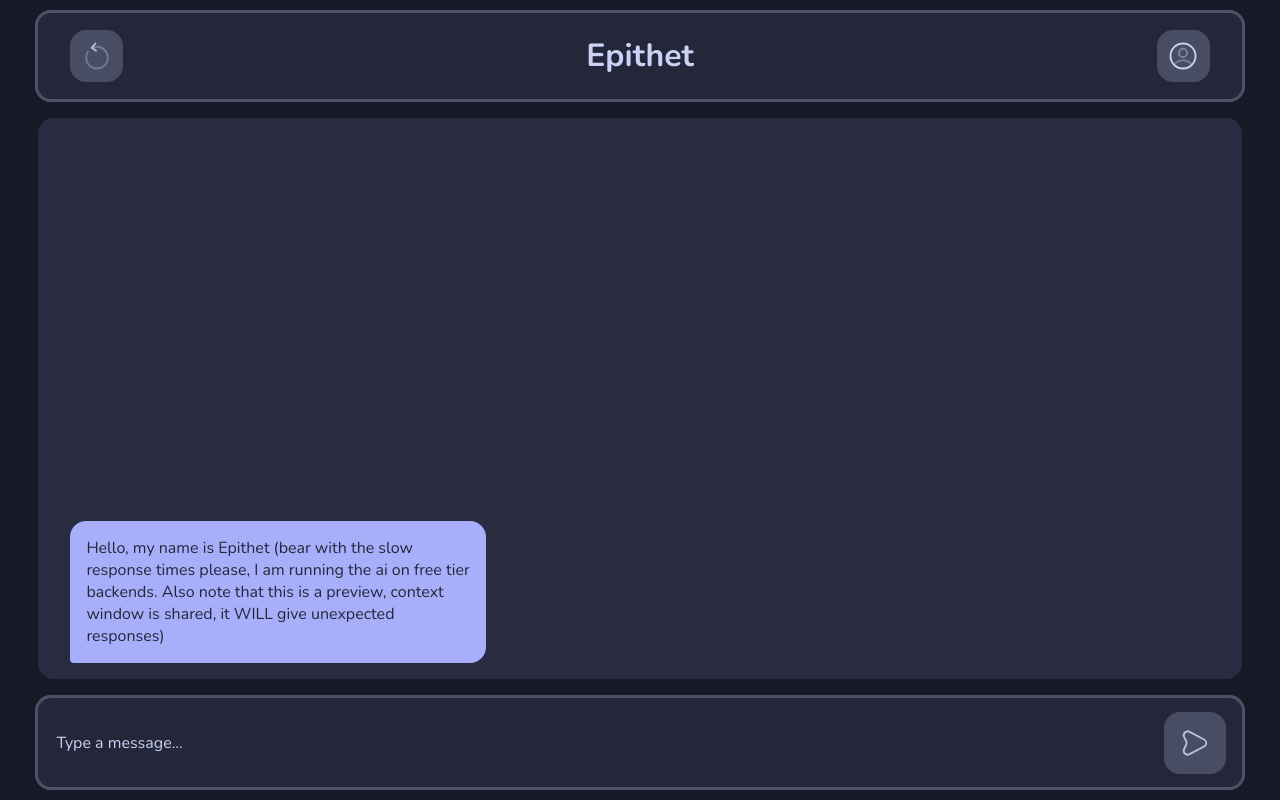
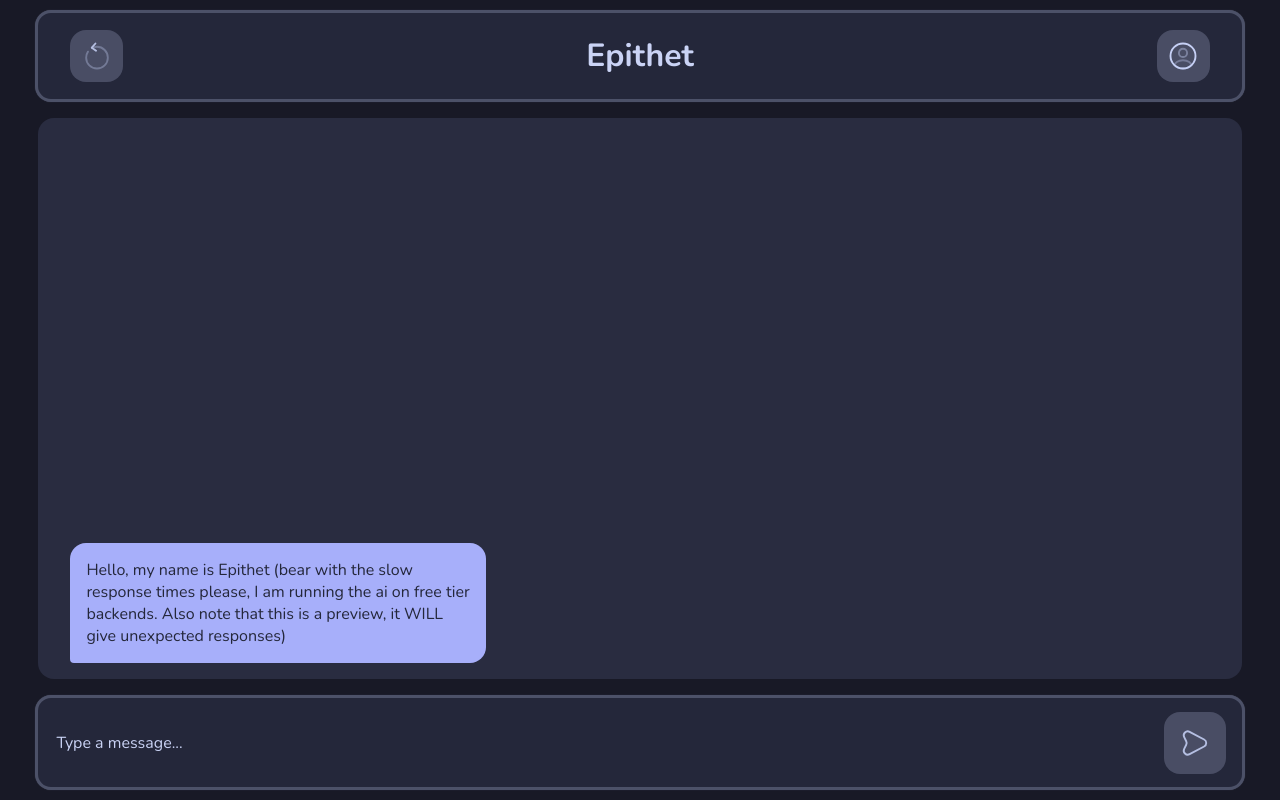
Before and after one commit to meesam4687/epithet-frontend, a React (Vite) app: page / in a window 1280 px wide. Built offline with nearby package versions, Linux system fonts and the light colour scheme.

Commit message:
chore: remove context window warning

```diff
--- a/src/MessageContainer.jsx
+++ b/src/MessageContainer.jsx
@@ -3,7 +3,7 @@ function MessageContainer() {
   return (
     <div className="messageContainer">
       <div className="messageContainer-spacer"></div>
-      <ChatBubble message="Hello, my name is Epithet (bear with the slow response times please, I am running the ai on free tier backends. Also note that this is a preview, context window is shared, it WILL give unexpected responses)" alignment="Left"/>
+      <ChatBubble message="Hello, my name is Epithet (bear with the slow response times please, I am running the ai on free tier backends. Also note that this is a preview, it WILL give unexpected responses)" alignment="Left"/>
     </div>
   );
 }
```
